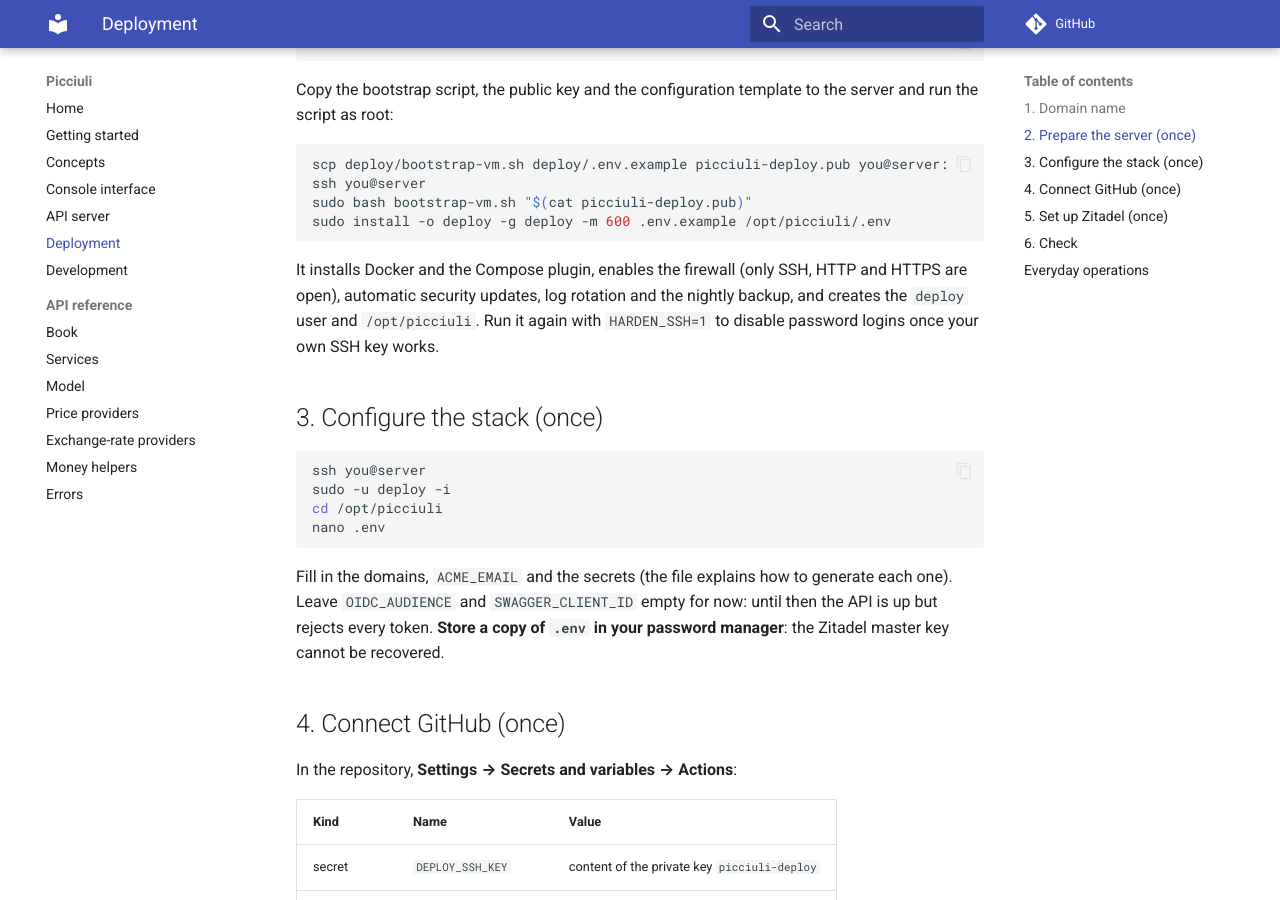
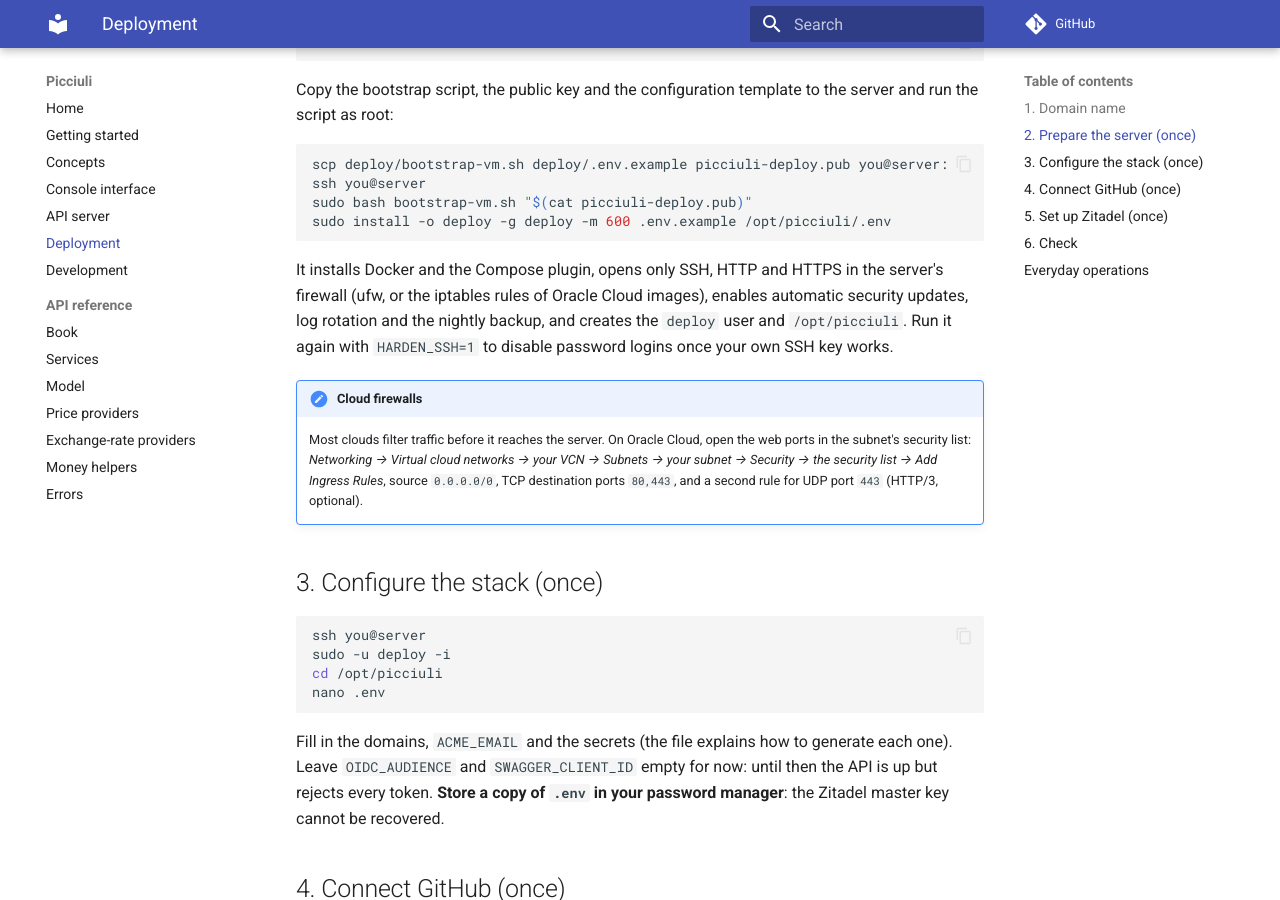
Before and after one commit to antoniobarba/picciuli, an MkDocs documentation site: the page built from docs/deployment.md, in a window 1280 px wide and 900 px high, scrolled down 1307 px. Built offline with MkDocs 1.6.1 and Material for MkDocs 9.7.7, drawn with Linux system fonts in a browser that asks for light colours; comment, search, counter and statistics services are not loaded.

Commit message:
Build the API image for ARM; support Oracle Cloud iptables
Co-authored-by: Copilot <223556219+Copilot@users.noreply.github.com>

````diff
--- a/docs/deployment.md
+++ b/docs/deployment.md
@@ -55,10 +55,18 @@ sudo bash bootstrap-vm.sh "$(cat picciuli-deploy.pub)"
 sudo install -o deploy -g deploy -m 600 .env.example /opt/picciuli/.env
 ```
 
-It installs Docker and the Compose plugin, enables the firewall (only SSH,
-HTTP and HTTPS are open), automatic security updates, log rotation and the
-nightly backup, and creates the `deploy` user and `/opt/picciuli`. Run it again
-with `HARDEN_SSH=1` to disable password logins once your own SSH key works.
+It installs Docker and the Compose plugin, opens only SSH, HTTP and HTTPS in the
+server's firewall (ufw, or the iptables rules of Oracle Cloud images), enables
+automatic security updates, log rotation and the nightly backup, and creates
+the `deploy` user and `/opt/picciuli`. Run it again with `HARDEN_SSH=1` to
+disable password logins once your own SSH key works.
+
+!!! note "Cloud firewalls"
+    Most clouds filter traffic before it reaches the server. On Oracle Cloud,
+    open the web ports in the subnet's security list: *Networking → Virtual
+    cloud networks → your VCN → Subnets → your subnet → Security → the
+    security list → Add Ingress Rules*, source `0.0.0.0/0`, TCP destination
+    ports `80,443`, and a second rule for UDP port `443` (HTTP/3, optional).
 
 ## 3. Configure the stack (once)
 
````
Also changed, not shown: 2 other files.
